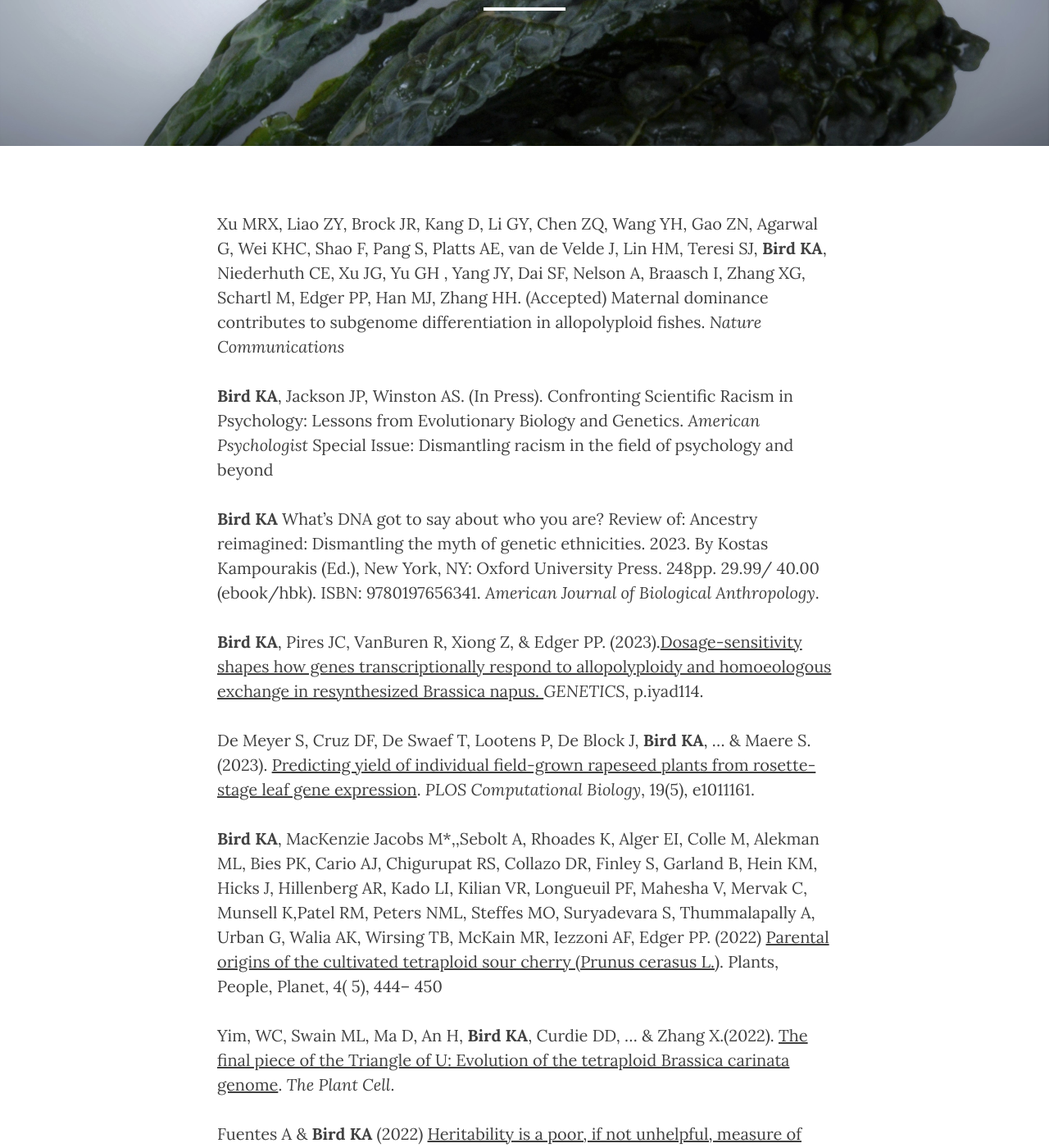
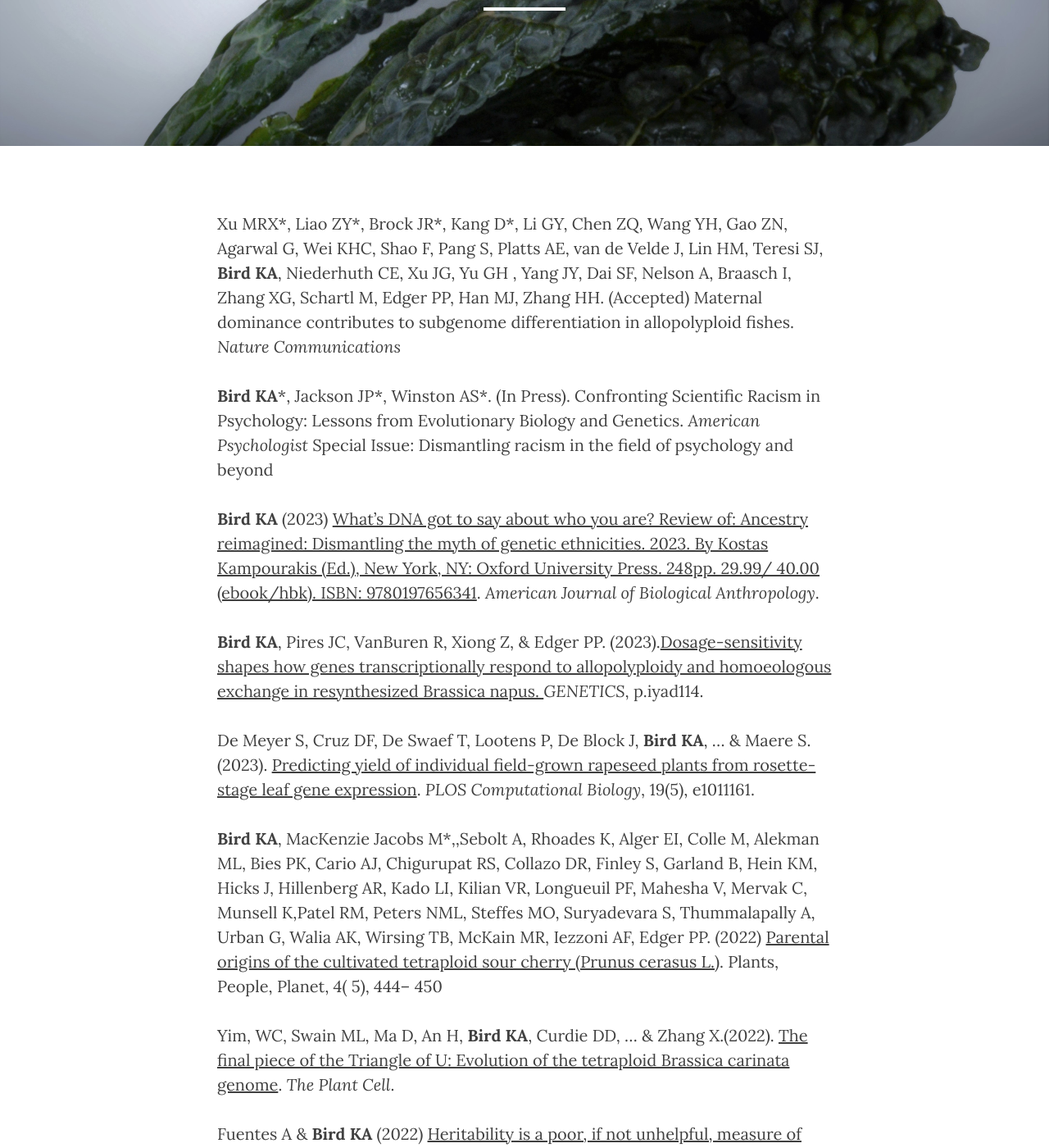
Before and after one commit to KevinABird/KevinABird.github.io, a Jekyll site: the page built from 4_publications.md, in a window 1280 px wide and 1400 px high, scrolled down 244 px. Shown: the whole window at 82% size. Built offline with Jekyll 4.4.1, drawn with Linux system fonts in a browser that asks for light colours; nearby versions of some CDN libraries; some of the changed text lies outside the part shown.

Commit message:
Update 4_publications.md

```diff
--- a/4_publications.md
+++ b/4_publications.md
@@ -4,11 +4,11 @@ title: "Publications"
 header-img: "img/Banner1-1.jpg"
 ---
 
-Xu MRX, Liao ZY, Brock JR, Kang D, Li GY, Chen ZQ, Wang YH, Gao ZN, Agarwal G, Wei KHC, Shao F, Pang S, Platts AE, van de Velde J, Lin HM, Teresi SJ, **Bird KA**, Niederhuth CE, Xu JG, Yu GH , Yang JY, Dai SF, Nelson A, Braasch I, Zhang XG, Schartl M, Edger PP, Han MJ, Zhang HH. (Accepted) Maternal dominance contributes to subgenome differentiation in allopolyploid fishes. *Nature Communications*
+Xu MRX\*, Liao ZY\*, Brock JR\*, Kang D\*, Li GY, Chen ZQ, Wang YH, Gao ZN, Agarwal G, Wei KHC, Shao F, Pang S, Platts AE, van de Velde J, Lin HM, Teresi SJ, **Bird KA**, Niederhuth CE, Xu JG, Yu GH , Yang JY, Dai SF, Nelson A, Braasch I, Zhang XG, Schartl M, Edger PP, Han MJ, Zhang HH. (Accepted) Maternal dominance contributes to subgenome differentiation in allopolyploid fishes. *Nature Communications*
 
-**Bird KA**, Jackson JP, Winston AS. (In Press). Confronting Scientific Racism in Psychology: Lessons from Evolutionary Biology and Genetics. *American Psychologist* Special Issue: Dismantling racism in the field of psychology and beyond
+**Bird KA**\*, Jackson JP\*, Winston AS\*. (In Press). Confronting Scientific Racism in Psychology: Lessons from Evolutionary Biology and Genetics. *American Psychologist* Special Issue: Dismantling racism in the field of psychology and beyond
 
-**Bird KA** What's DNA got to say about who you are? Review of: Ancestry reimagined: Dismantling the myth of genetic ethnicities. 2023. By Kostas Kampourakis (Ed.), New York, NY: Oxford University Press. 248pp. 29.99/ 40.00 (ebook/hbk). ISBN: 9780197656341. *American Journal of Biological Anthropology*.
+**Bird KA** (2023) [What's DNA got to say about who you are? Review of: Ancestry reimagined: Dismantling the myth of genetic ethnicities. 2023. By Kostas Kampourakis (Ed.), New York, NY: Oxford University Press. 248pp. 29.99/ 40.00 (ebook/hbk). ISBN: 9780197656341](https://doi.org/10.1002/ajpa.24813). *American Journal of Biological Anthropology*.
 
 **Bird KA**, Pires JC, VanBuren R, Xiong Z, & Edger PP. (2023).[Dosage-sensitivity shapes how genes transcriptionally respond to allopolyploidy and homoeologous exchange in resynthesized Brassica napus. ](https://academic.oup.com/genetics/advance-article/doi/10.1093/genetics/iyad114/7203653) *GENETICS*, p.iyad114.
 
```
Also changed, not shown: other parts of 4_publications.md (+1 -1 lines).
